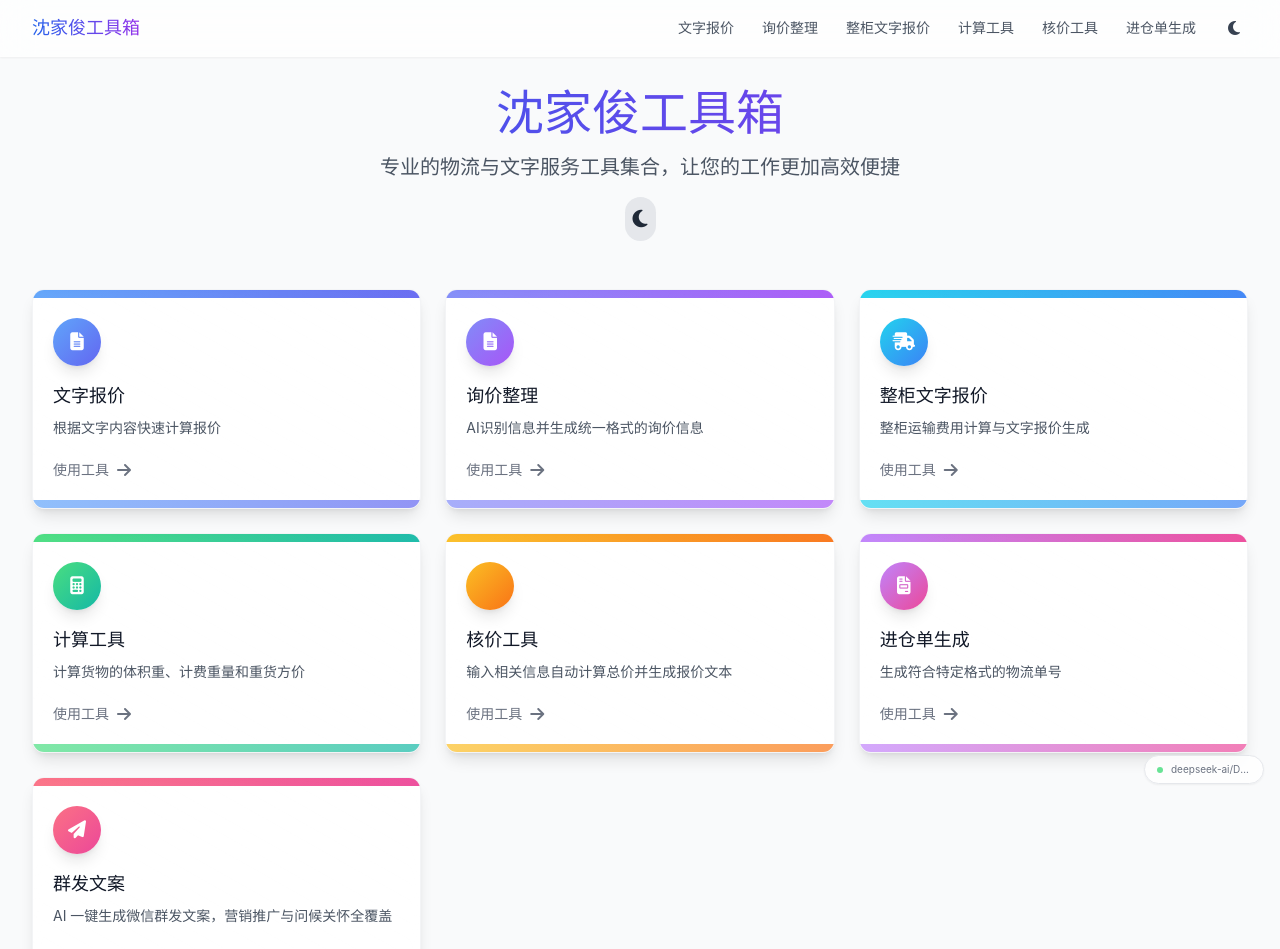
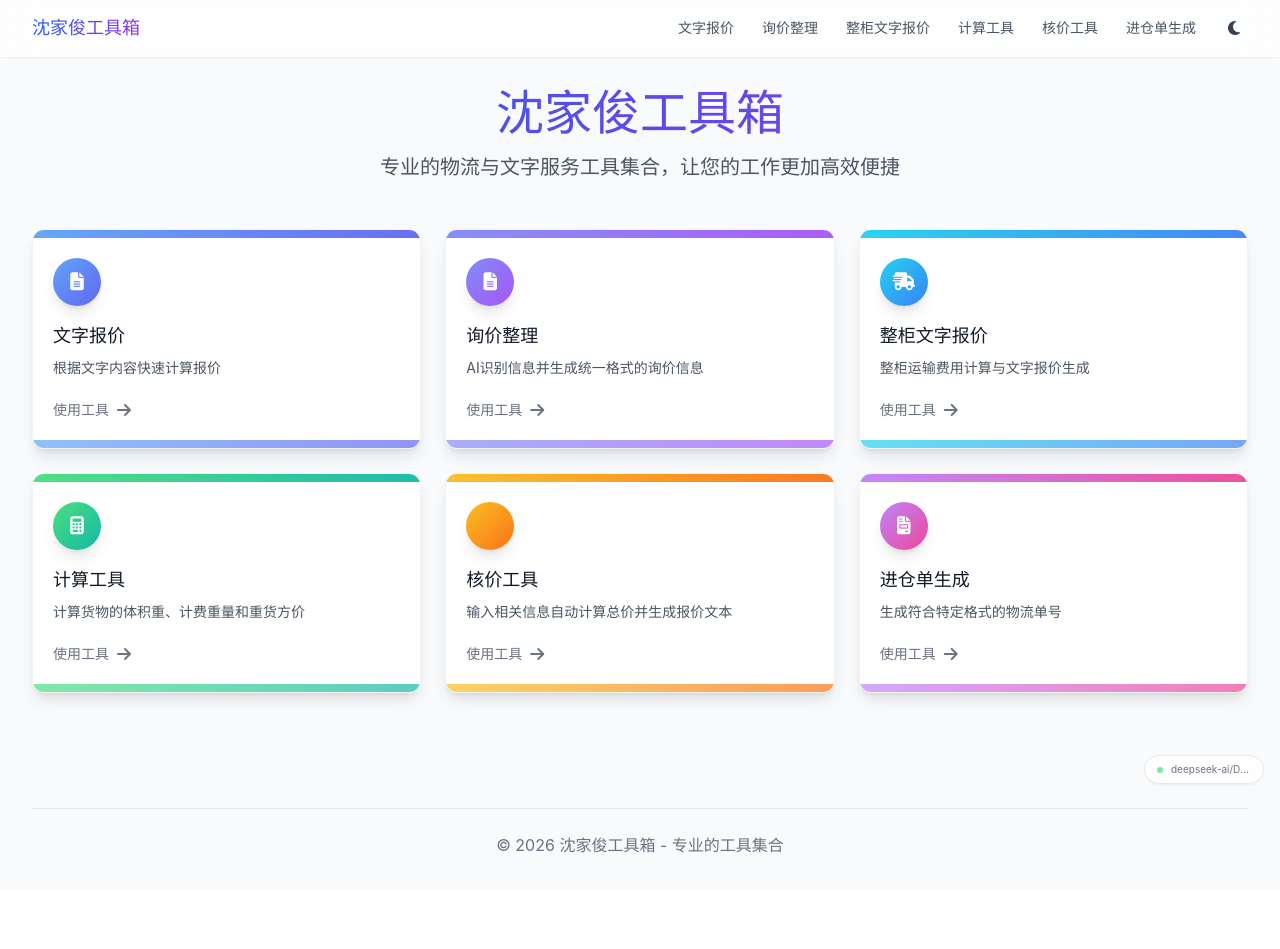
Before and after one commit to jiajuns999-cmd/SJJ-GONGJU, a React (Vite) app: page / in a window 1280 px wide. Shown: the top 949 px of the page. After the commit the page ends 889 px from the top, so only its background shows below. Built offline with nearby package versions, Linux system fonts and the light colour scheme.

Commit message:
feat: 新增全局玻璃拟态导航+主题切换+移动端菜单；修复页脚年份；移除群发文案工具

```diff
--- a/src/pages/Home.tsx
+++ b/src/pages/Home.tsx
@@ -1,6 +1,5 @@
 import { motion } from 'framer-motion';
 import { Link } from 'react-router-dom';
-import { useTheme } from '@/hooks/useTheme';
 
   // 工具项目数据
   const tools = [
@@ -52,18 +51,9 @@ import { useTheme } from '@/hooks/useTheme';
       color: 'from-purple-400 to-pink-500',
       link: '/tracking-number-generator'
     },
-    {
-      id: 'broadcast-copywriter',
-      title: '群发文案',
-      description: 'AI 一键生成微信群发文案，营销推广与问候关怀全覆盖',
-      icon: 'fa-paper-plane',
-      color: 'from-rose-400 to-pink-500',
-      link: '/broadcast-copywriter'
-    }
   ];
 
 export default function Home() {
-  const { theme, toggleTheme, isDark } = useTheme();
 
   return (
     <div className="min-h-[calc(100vh-32px)] flex flex-col">
@@ -81,20 +71,6 @@ export default function Home() {
             专业的物流与文字服务工具集合，让您的工作更加高效便捷
           </p>
         </motion.div>
-
-        {/* 主题切换按钮 */}
-        <motion.button
-          whileHover={{ scale: 1.05 }}
-          whileTap={{ scale: 0.95 }}
-          className="mt-4 p-2 rounded-full bg-gray-200 dark:bg-gray-700 text-gray-800 dark:text-gray-200"
-          onClick={toggleTheme}
-        >
-          {isDark ? (
-            <i className="fa-solid fa-sun text-xl"></i>
-          ) : (
-            <i className="fa-solid fa-moon text-xl"></i>
-          )}
-        </motion.button>
       </header>
 
       {/* 工具卡片区域 */}
@@ -144,7 +120,7 @@ export default function Home() {
 
       {/* 底部区域 */}
       <footer className="mt-12 pt-6 border-t border-gray-200 dark:border-gray-800 text-center text-gray-500 dark:text-gray-400">
-        <p>© 2025 沈家俊工具箱 - 专业的工具集合</p>
+        <p>© 2026 沈家俊工具箱 - 专业的工具集合</p>
       </footer>
     </div>
   );
```
